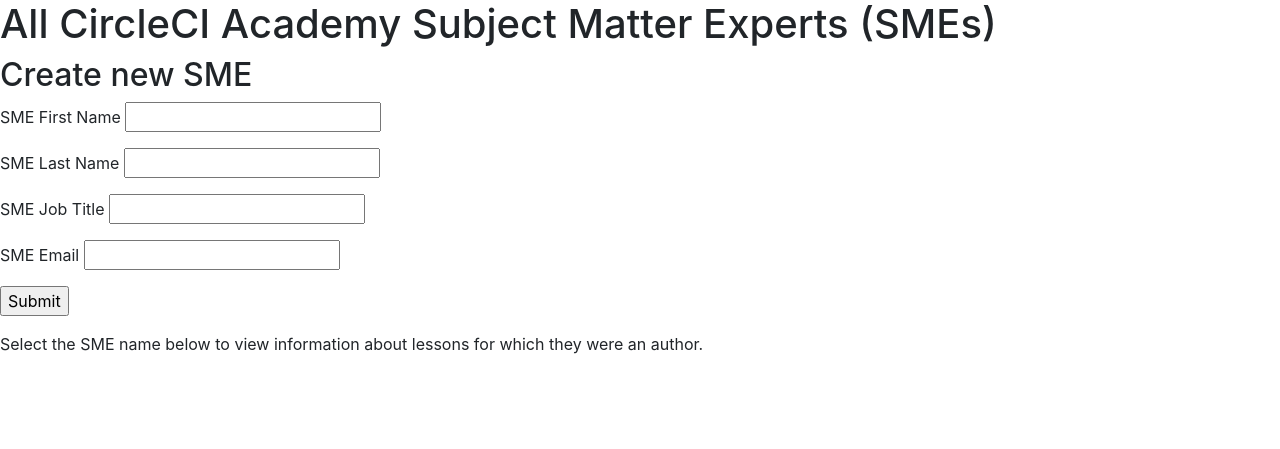
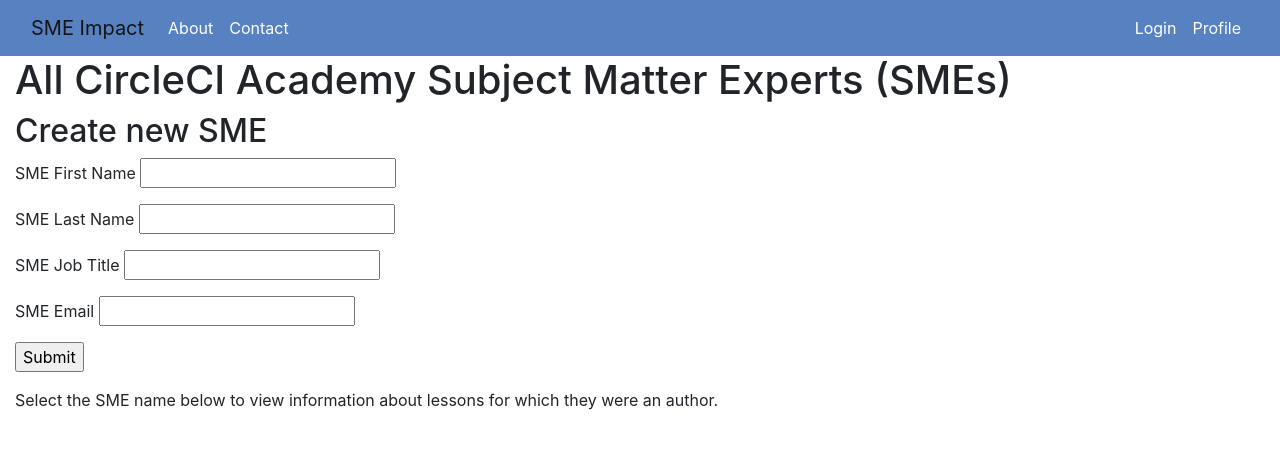
Before and after one commit to Confiance/project-sme-impact, a Flask app: page /smes in a window 1280 px wide. Shown: the top 449 px of the page. Run offline with Flask 2, Linux system fonts and the light colour scheme; data that the repository does not hold is empty; some libraries are stand-ins or nearby versions.

Commit message:
modified base.html

```diff
--- a/templates/base.html
+++ b/templates/base.html
@@ -12,15 +12,56 @@
     <script src="http://code.jquery.com/jquery.js"></script>
 
     <!-- Our custom styles -->
-    <link rel="stylesheet" href="/static/mystyles.css">
+    <link rel="stylesheet" href="/static/css/bootstrap-styles.css">
+
+
 
     <title>
       {% block title %}{% endblock %}
     </title>
 
     {% block head %}{% endblock %}
+
+     <!-- Load Font Awesome -->
+    <link rel="stylesheet" href="https://use.fontawesome.com/releases/v5.0.10/css/all.css" integrity="sha384-+d0P83n9kaQMCwj8F4RJB66tzIwOKmrdb46+porD/OvrJ+37WqIM7UoBtwHO6Nlg" crossorigin="anonymous">
+
+
+
   </head>
   <body>
+<!-- Static navbar -->
+<nav class="navbar navbar-expand-lg navbar-dark">
+  <div class="container-fluid">
+  <a id="SME-logo" class="navbar-brand" href="/">SME Impact</a>
+  <button class="navbar-toggler" type="button" data-toggle="collapse" data-target="#navbarSupportedContent" aria-controls="navbarSupportedContent" aria-expanded="false" aria-label="Toggle navigation">
+    <span class="navbar-toggler-icon"></span>
+  </button>
+
+  <div class="collapse navbar-collapse" id="navbarSupportedContent">
+    <ul class="navbar-nav mr-auto">
+      <li class="nav-item">
+        <a class="nav-link" href="/about">About</a>
+      </li>
+      <li class="nav-item">
+        <a class="nav-link" href="#">Contact</a>
+      </li>
+
+    </ul>
+    <ul class="navbar-nav ml-auto">
+      <li class="nav-item">
+        <a class="nav-link" href="#">Login</a>
+      </li>
+
+
+    <li class="nav-item">
+        <a class="nav-link" href="#">Profile</a>
+      </li>
+    </ul>
+  </div>
+
+</nav>
+  <!-- It's container-fluid so it spans the entire page. -->
+  <div class="container-fluid">
     {% for msg in get_flashed_messages() %}
       <p class="flash-msg">
         {{ msg }}
@@ -45,6 +86,7 @@
           <script src="https://code.jquery.com/jquery-3.3.1.slim.min.js" integrity="sha384-q8i/X+965DzO0rT7abK41JStQIAqVgRVzpbzo5smXKp4YfRvH+8abtTE1Pi6jizo" crossorigin="anonymous"></script>
           <script src="https://cdnjs.cloudflare.com/ajax/libs/popper.js/1.14.7/umd/popper.min.js" integrity="sha384-UO2eT0CpHqdSJQ6hJty5KVphtPhzWj9WO1clHTMGa3JDZwrnQq4sF86dIHNDz0W1" crossorigin="anonymous"></script>
           <script src="https://stackpath.bootstrapcdn.com/bootstrap/4.3.1/js/bootstrap.min.js" integrity="sha384-JjSmVgyd0p3pXB1rRibZUAYoIIy6OrQ6VrjIEaFf/nJGzIxFDsf4x0xIM+B07jRM" crossorigin="anonymous"></script>
+          <script src="https://maxcdn.bootstrapcdn.com/bootstrap/4.0.0/js/bootstrap.min.js" integrity="sha384-JZR6Spejh4U02d8jOt6vLEHfe/JQGiRRSQQxSfFWpi1MquVdAyjUar5+76PVCmYl" crossorigin="anonymous"></script>
 
   </body>
 </html>
```
Also changed, not shown: templates/about.html (added, +10 -0 lines).
